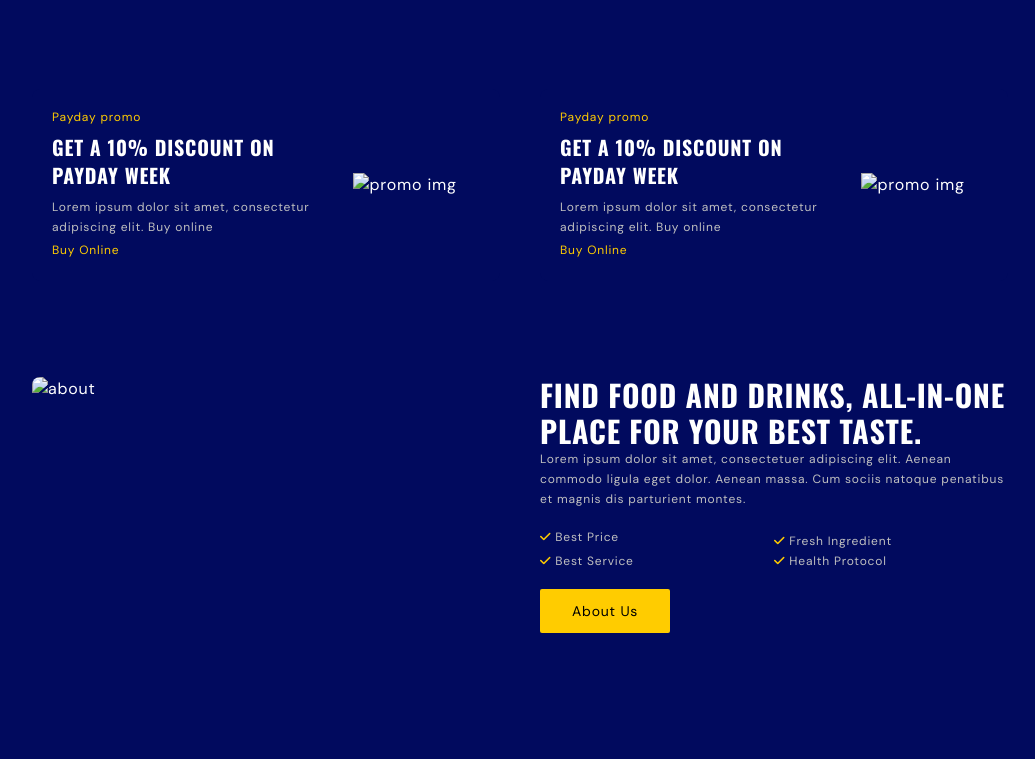
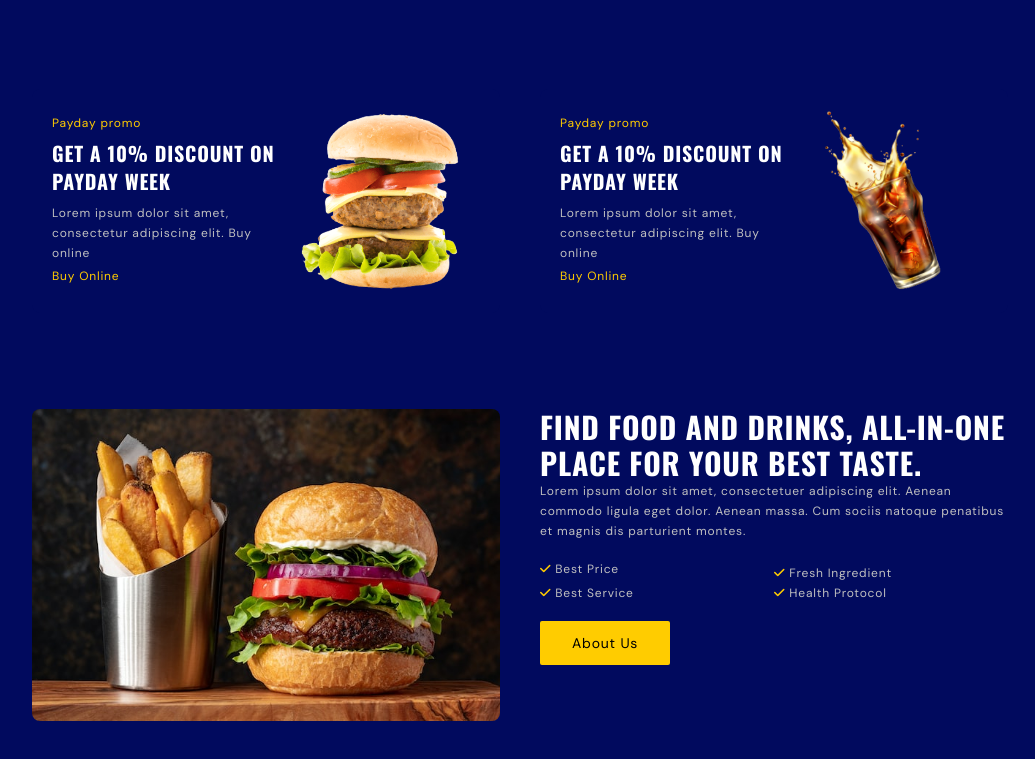
Before and after one commit to taybaBa/Tailwind-burger-shop, a website: page index.html in a window 1280 px wide. Shown: the part 799-1558 px from the top of the page, without its empty margins (120-1155 px from the left). Drawn offline with nearby package versions, Linux system fonts and the light colour scheme; files that its build step writes are made by us from their sources; the site is published under a folder, as on GitHub Pages, so addresses that start at the root find nothing.

Commit message:
Updated code

```diff
--- a/index.html
+++ b/index.html
@@ -145,7 +145,7 @@ fugit saepe sunt unde culpa? Tenetur quos quod laudantium.
 <div class="container flex flex-col gap-5 lg:gap-10 lg:flex-row">
   <!-- card 1-->
    <div class="bg-primaryColor flex flex-col p-5 rounded-lg md:flex-row md:items-center lg:flex-row-reverse lg:flex-1">
-    <img src="/src/img/promo-1.png" alt="promo img" class="w-40 mx-auto hover:animate-movingY md:mx-5">
+    <img src="./src/img/promo-1.png" alt="promo img" class="w-40 mx-auto hover:animate-movingY md:mx-5">
     <div class="space-y-2 pt-5 md:pt-0">
       <p class="text-xs text-secondaryColor">Payday promo</p>
       <h3 class="card__title">GET A 10% DISCOUNT ON PAYDAY WEEK</h3>
@@ -157,7 +157,7 @@ fugit saepe sunt unde culpa? Tenetur quos quod laudantium.
 
    <!-- card 2-->
    <div class="bg-primaryColor flex flex-col p-5 rounded-lg md:flex-row md:items-center lg:flex-row-reverse lg:flex-1">
-    <img src="/src/img/promo-2.png" alt="promo img" class="w-40 mx-auto hover:animate-movingY md:mx-5">
+    <img src="./src/img/promo-2.png" alt="promo img" class="w-40 mx-auto hover:animate-movingY md:mx-5">
     <div class="space-y-2 pt-5 md:pt-0">
       <p class="text-xs text-secondaryColor">Payday promo</p>
       <h3 class="card__title">GET A 10% DISCOUNT ON PAYDAY WEEK</h3>
@@ -174,7 +174,7 @@ fugit saepe sunt unde culpa? Tenetur quos quod laudantium.
 <section id="about" >
 <div class="container flex flex-col gap-10 md:flex-row">
   <div class="flex-1">
-    <img src="/src/img/about.jpg" alt="about" class="rounded-lg">
+    <img src="./src/img/about.jpg" alt="about" class="rounded-lg">
   </div>
   <div class="flex-1">
     <h2 class="section__title">FIND FOOD AND DRINKS, ALL-IN-ONE PLACE FOR YOUR BEST TASTE.</h2>
```
